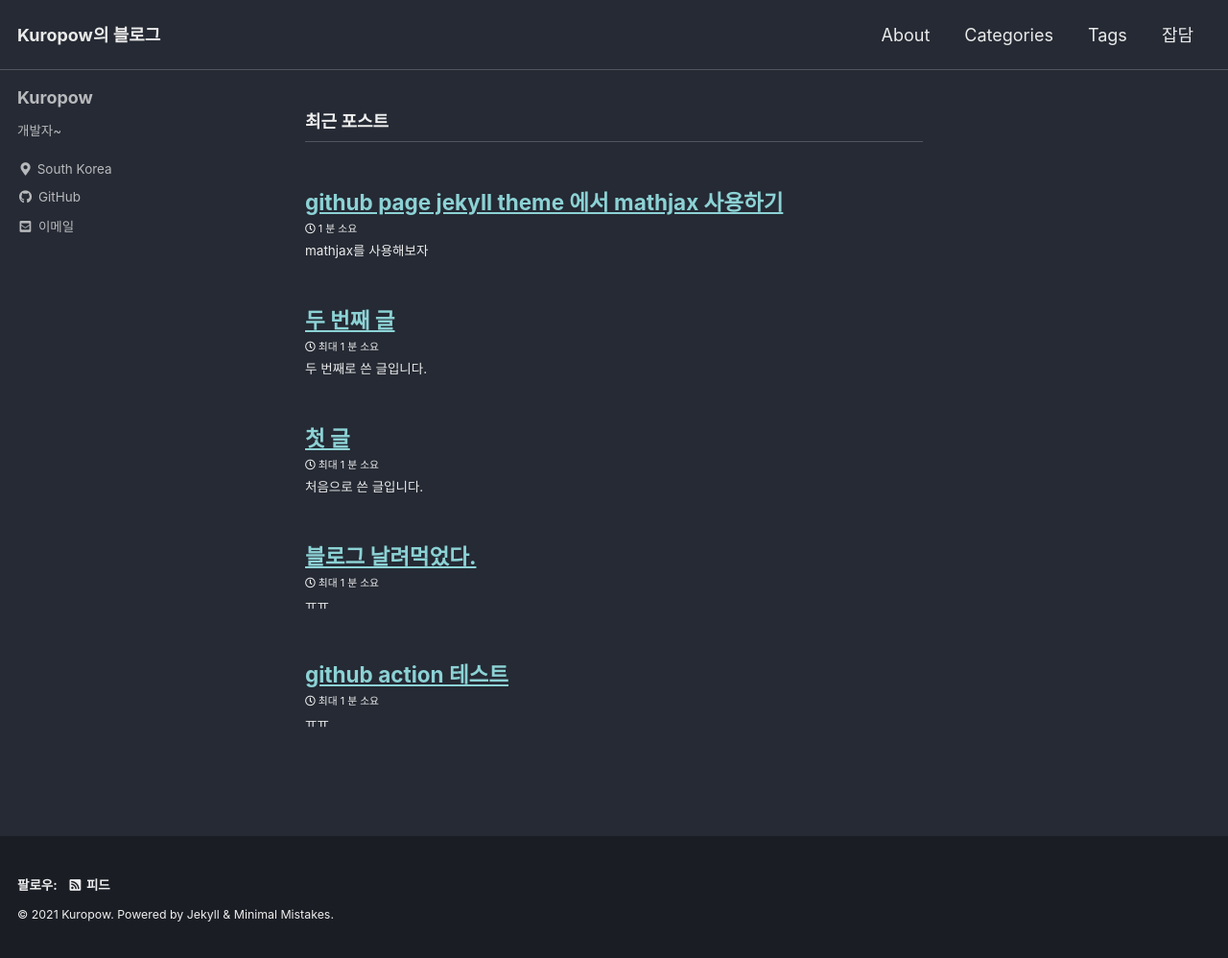
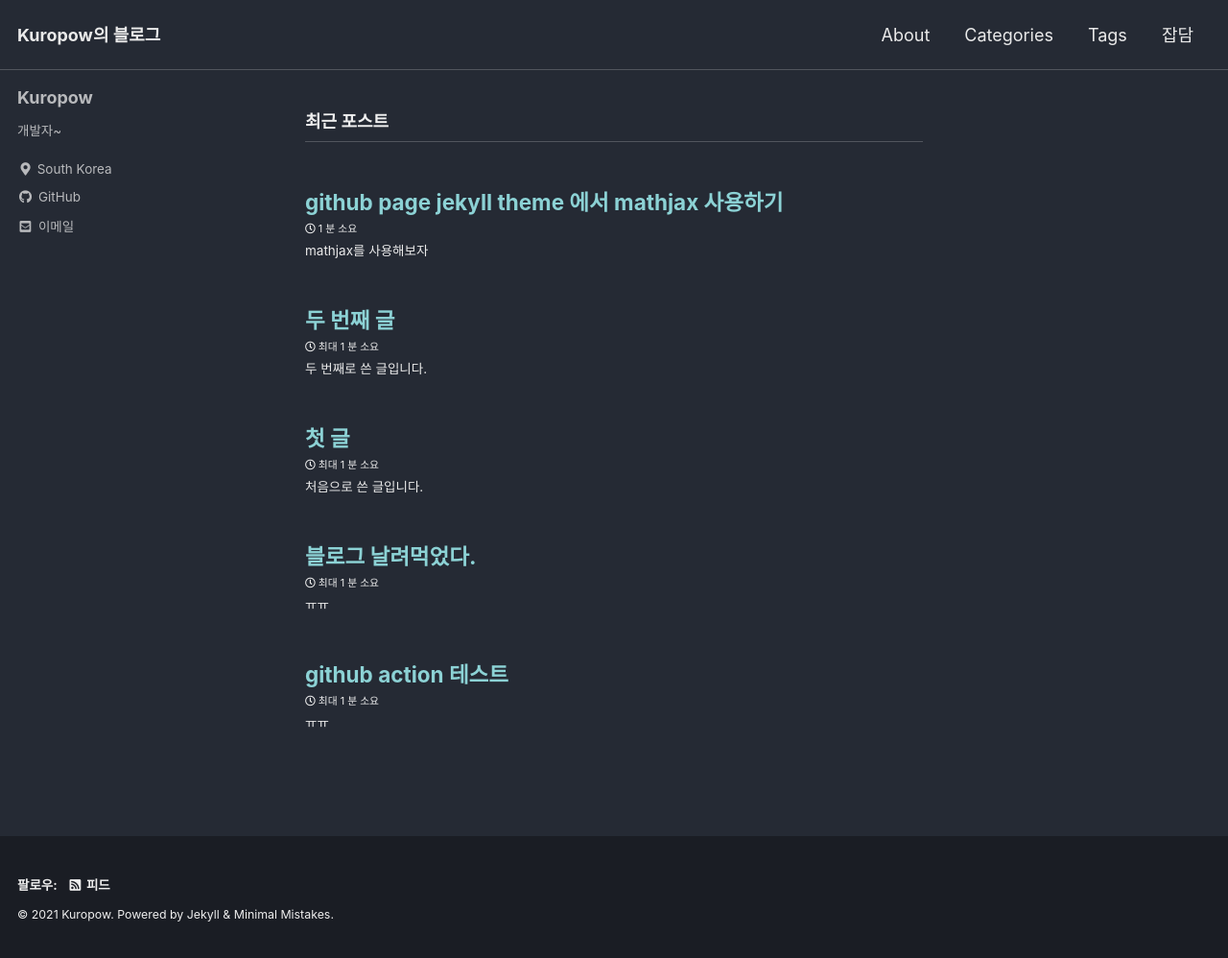
Before and after one commit to kuro11pow2/kuro11pow2.github.io, a Jekyll site: the page built from index.html, in a window 1280 px wide. Shown: the whole page at 96% size. Built offline with Jekyll 4.4.1, drawn with Linux system fonts in a browser that asks for light colours; cached includes are drawn as plain includes; the list of posts is cut into pages by our own code.

Commit message:
게시글 밑줄 제거

```diff
--- a/_sass/minimal-mistakes/_base.scss
+++ b/_sass/minimal-mistakes/_base.scss
@@ -126,6 +126,9 @@ blockquote {
 /* links */
 
 a {
+  // 밑줄 제거
+  text-decoration: none;
+
   &:focus {
     @extend %tab-focus;
   }
```
